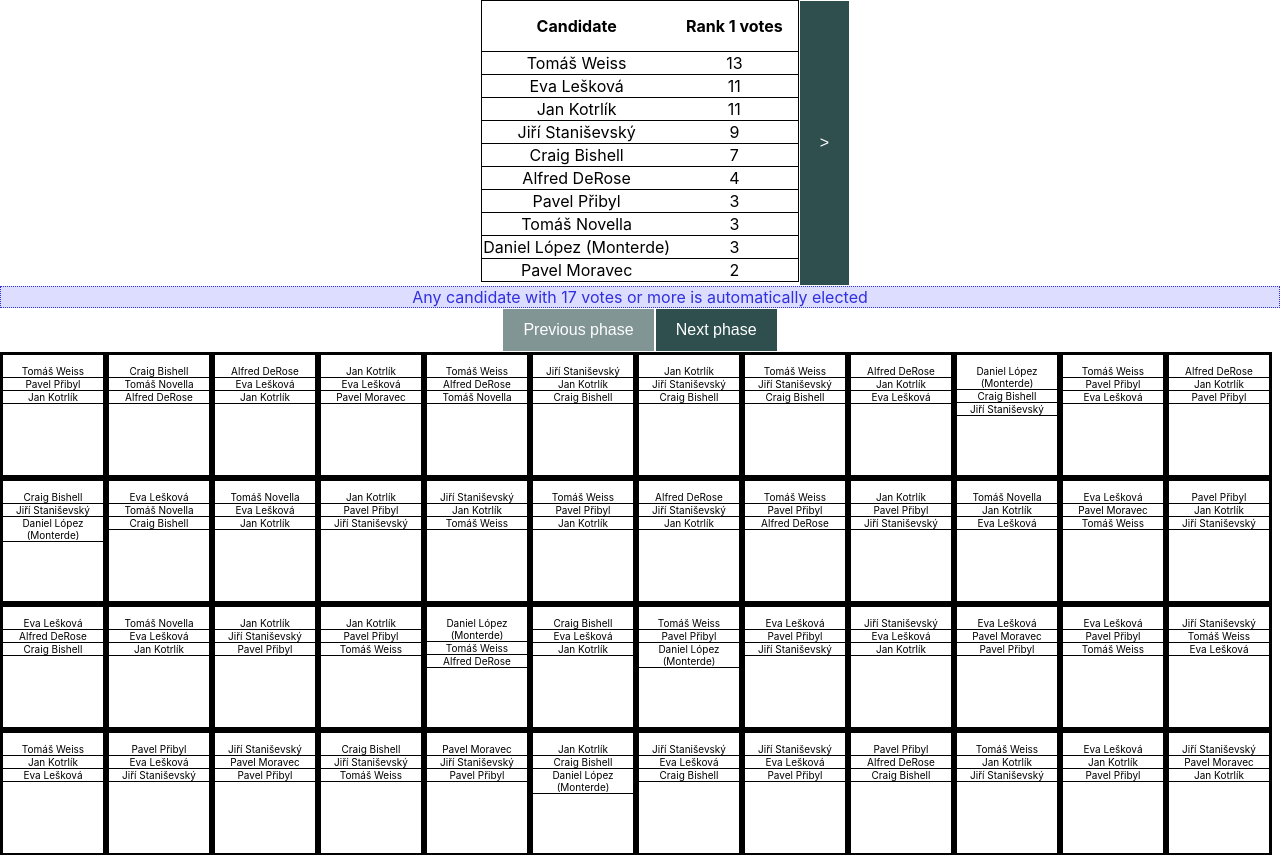
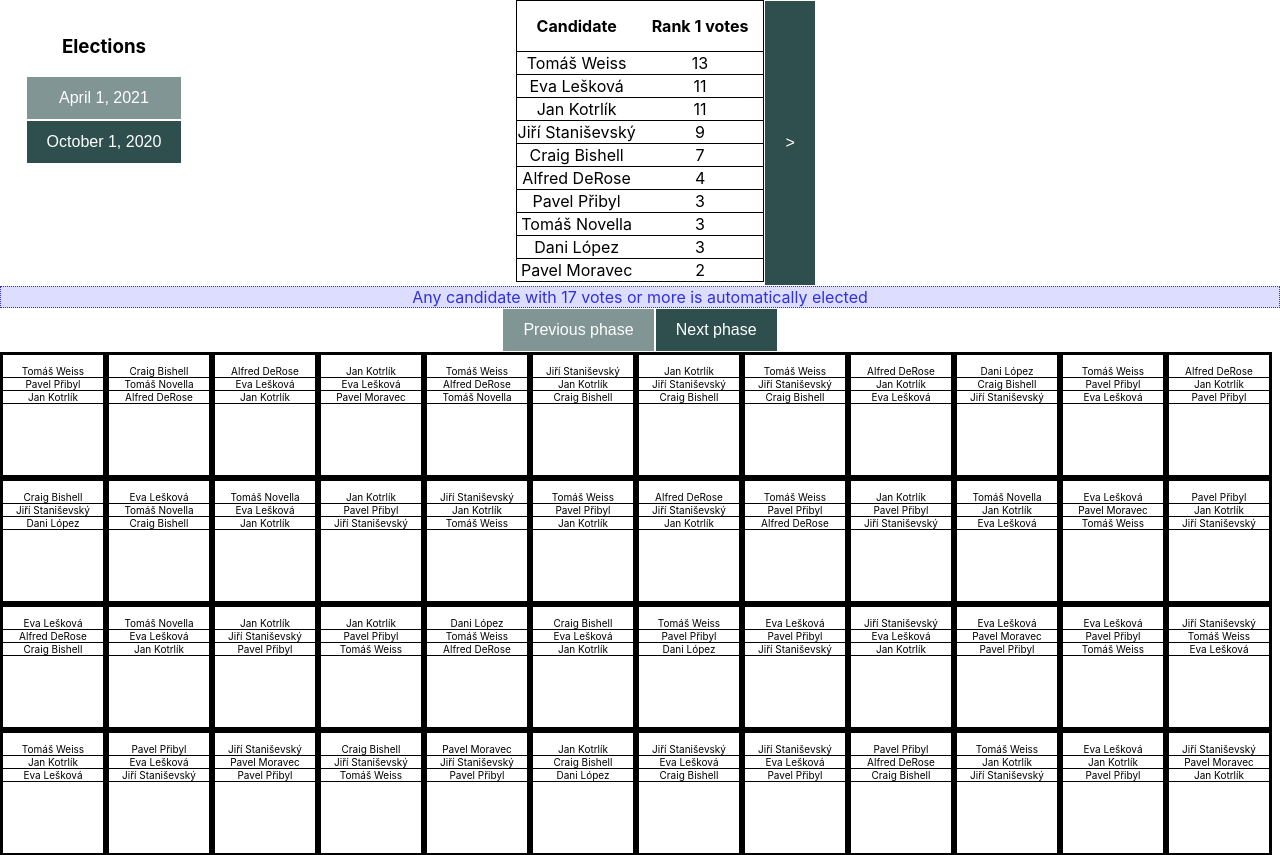
Before and after one commit to dlopezm/election-visualizer, a React (Create React App) app: page / in a window 1280 px wide. Shown: the top 855 px of the page. Built offline with nearby package versions, Linux system fonts and the light colour scheme.

Commit message:
Add support for multiple elections

```diff
--- a/package.json
+++ b/package.json
@@ -8,12 +8,14 @@
     "@testing-library/user-event": "^7.1.2",
     "@types/jest": "^24.0.0",
     "@types/lodash.clonedeep": "^4.5.6",
+    "@types/luxon": "^1.26.2",
     "@types/node": "^12.0.0",
     "@types/papaparse": "^5.2.4",
     "@types/react": "^16.9.0",
     "@types/react-dom": "^16.9.0",
     "gh-pages": "^3.1.0",
     "lodash.clonedeep": "^4.5.0",
+    "luxon": "^1.26.0",
     "papaparse": "^5.3.0",
     "react": "^16.13.1",
     "react-dom": "^16.13.1",
--- a/src/App.tsx
+++ b/src/App.tsx
@@ -2,20 +2,22 @@ import React, { ReactElement, useEffect, useState } from 'react';
 import csvParser from 'papaparse';
 
 import './App.css';
-import { Ballot } from './components/Ballot';
 import { Ballot as BallotType } from './state/Ballot';
+import { Election } from './components/Election';
 import { State } from './state/State';
 import { Status } from './state/Status';
-import { calculateState } from './state/CalculateState';
-import { CandidateTable } from './components/CandidateTable';
+import { calculateElection } from './state/CalculateState';
 import { range } from './utils';
-import { NUM_VOTED } from './constants';
+import { ELECTIONS, NUM_VOTED } from './constants';
+import { ElectionSelector } from './components/ElectionSelector';
 
 function App(): ReactElement {
-    const [fullState, setFullState] = useState<State>({ phases: [], activePhase: 0 });
+    const [fullState, setFullState] = useState<State>({ elections: [] });
+    const [activeElectionIndex, setActiveElectionIndex] = useState<number>(0);
     useEffect(() => {
         async function getData(): Promise<void> {
-            const response = await fetch(`${process.env.PUBLIC_URL}/data/Inaugural_Ballot.csv`);
+            ELECTIONS.forEach(async ({ fileName, date }, index) => {
+                const response = await fetch(`${process.env.PUBLIC_URL}/data/${fileName}`);
                 const text = await response.text();
                 const parsed = csvParser.parse(text);
 
@@ -25,7 +27,10 @@ function App(): ReactElement {
                     const match = candidate.match(/\[(.*)\]/);
                     const name = match ? match[1] : '';
                     const splitName = name.split(' ');
-                const reorderedName = [splitName[splitName.length - 1], ...splitName.slice(0, splitName.length - 1)];
+                    const reorderedName = [
+                        splitName[splitName.length - 1],
+                        ...splitName.slice(0, splitName.length - 1),
+                    ];
                     const finalName = reorderedName.join(' ');
                     return {
                         name: finalName,
@@ -56,51 +61,26 @@ function App(): ReactElement {
                         };
                     }
                 );
-            const state = calculateState(candidates, ballots);
-            setFullState(state);
+                const phases = calculateElection(candidates, ballots);
+                fullState.elections[index] = {
+                    date,
+                    phases,
+                };
+                setFullState({ elections: fullState.elections });
+            });
         }
         getData();
     }, []);
 
-    function incrementPhase(): void {
-        setFullState({
-            ...fullState,
-            activePhase: Math.min(fullState.phases.length - 1, fullState.activePhase + 1),
-        });
-    }
-
-    function decrementPhase(): void {
-        setFullState({
-            ...fullState,
-            activePhase: Math.max(0, fullState.activePhase - 1),
-        });
-    }
-
-    const activePhase = fullState.phases[fullState.activePhase];
+    const activeElection = fullState.elections[activeElectionIndex];
     return (
         <div className="App">
-            <div>
-                {activePhase && (
-                    <>
-                        <CandidateTable candidates={activePhase.candidates}></CandidateTable>
-                    </>
-                )}
-            </div>
-            <div className="info">{activePhase && activePhase.info}</div>
-            <div>
-                <button onClick={decrementPhase} disabled={fullState.activePhase === 0}>
-                    Previous phase
-                </button>
-                <button onClick={incrementPhase} disabled={fullState.activePhase === fullState.phases.length - 1}>
-                    Next phase
-                </button>
-            </div>
-            <div>
-                {fullState.phases[fullState.activePhase] &&
-                    fullState.phases[fullState.activePhase].ballots.map((ballot, index) => (
-                        <Ballot key={index} ballot={ballot} />
-                    ))}
-            </div>
+            <ElectionSelector
+                elections={fullState.elections}
+                setActiveIndex={setActiveElectionIndex}
+                activeIndex={activeElectionIndex}
+            />
+            {activeElection && <Election election={activeElection} />}
         </div>
     );
 }
--- /dev/null
+++ b/src/components/Election.tsx
@@ -0,0 +1,42 @@
+import React, { ReactElement, useState } from 'react';
+
+import { Ballot } from './Ballot';
+import { Election as ElectionType } from './../state/Election';
+import { CandidateTable } from './CandidateTable';
+
+interface Props {
+    election: ElectionType;
+}
+
+export function Election(props: Props): ReactElement {
+    const { election } = props;
+    const [phase, setPhase] = useState<number>(0);
+
+    function incrementPhase(): void {
+        setPhase(Math.min(election.phases.length - 1, phase + 1));
+    }
+
+    function decrementPhase(): void {
+        setPhase(Math.max(0, phase - 1));
+    }
+
+    const activePhase = election.phases[phase];
+    return (
+        <>
+            <div>{activePhase && <CandidateTable candidates={activePhase.candidates}></CandidateTable>}</div>
+            <div className="info">{activePhase && activePhase.info}</div>
+            <div>
+                <button onClick={decrementPhase} disabled={phase === 0}>
+                    Previous phase
+                </button>
+                <button onClick={incrementPhase} disabled={phase === election.phases.length - 1}>
+                    Next phase
+                </button>
+            </div>
+            <div>
+                {election.phases[phase] &&
+                    election.phases[phase].ballots.map((ballot, index) => <Ballot key={index} ballot={ballot} />)}
+            </div>
+        </>
+    );
+}
--- /dev/null
+++ b/src/components/ElectionSelector.tsx
@@ -0,0 +1,28 @@
+import React, { ReactElement } from 'react';
+import { DateTime } from 'luxon';
+import { Election as ElectionType } from './../state/Election';
+
+interface Props {
+    elections: ElectionType[];
+    activeIndex: number;
+    setActiveIndex: (index: number) => void;
+}
+
+export function ElectionSelector(props: Props): ReactElement {
+    return (
+        <div className="electionSelector">
+            <span>
+                <h3>Elections</h3>
+            </span>
+            {props.elections.map((election, index) => (
+                <button
+                    key={index}
+                    onClick={(): void => props.setActiveIndex(index)}
+                    disabled={index === props.activeIndex}
+                >
+                    {DateTime.fromJSDate(election.date).toLocaleString(DateTime.DATE_FULL)}
+                </button>
+            ))}
+        </div>
+    );
+}
--- a/src/components/components.css
+++ b/src/components/components.css
@@ -82,3 +82,12 @@ tr {
 th {
     padding: 15px;
 }
+
+.electionSelector {
+    display: flex;
+    flex-direction: column;
+    position: absolute;
+    top: 2%;
+    left: 2%;
+    z-index: 2;
+}
--- a/src/constants.ts
+++ b/src/constants.ts
@@ -1,3 +1,14 @@
 export const NUM_ELECTED = 3;
 export const NUM_VOTED = 3;
 export const QUOTA_RATIO = 0.25; // what ratio of the total votes a candidate needs to be automatically elected
+
+export const ELECTIONS = [
+    {
+        fileName: 'Spring_2021.csv',
+        date: new Date('2021-04-01'),
+    },
+    {
+        fileName: 'Inaugural_Ballot.csv',
+        date: new Date('2020-10-01'),
+    },
+];
--- a/src/state/CalculateState.ts
+++ b/src/state/CalculateState.ts
@@ -3,7 +3,7 @@ import cloneDeep from 'lodash.clonedeep';
 import { NUM_ELECTED, NUM_VOTED, QUOTA_RATIO } from '../constants';
 import { Ballot, Vote } from './Ballot';
 import { Candidate } from './Candidate';
-import { Phase, State } from './State';
+import { Phase } from './Election';
 import { Status } from './Status';
 
 function calculateNewPhase(
@@ -88,26 +88,26 @@ function eliminateCandidate(phase: Phase): string {
     }
 }
 
-export const calculateState = (candidates: Candidate[], ballots: Ballot[]): State => {
+export const calculateElection = (candidates: Candidate[], ballots: Ballot[]): Phase[] => {
     const autoElectQuota = Math.ceil(ballots.length * QUOTA_RATIO);
     console.log(`Any candidate with ${autoElectQuota} votes or more is automatically elected`);
 
-    const state: State = { phases: [], activePhase: 0 };
+    const phases: Phase[] = [];
 
     const { newCandidates, newBallots } = calculateNewPhase(candidates, ballots);
 
-    state.phases.push({
+    phases.push({
         candidates: newCandidates,
         ballots: newBallots,
         info: `Any candidate with ${autoElectQuota} votes or more is automatically elected`,
     });
 
     while (
-        state.phases[state.phases.length - 1].candidates.filter((candidate) => candidate.status === Status.elected)
-            .length < NUM_ELECTED
+        phases[phases.length - 1].candidates.filter((candidate) => candidate.status === Status.elected).length <
+        NUM_ELECTED
     ) {
-        console.log('Phase', state.phases.length, 'starting');
-        const phase = cloneDeep(state.phases[state.phases.length - 1]);
+        console.log('Phase', phases.length, 'starting');
+        const phase = cloneDeep(phases[phases.length - 1]);
         let someCandidateElectedThisPhase = false;
 
         for (let i = 0; i < phase.candidates.length && !someCandidateElectedThisPhase; ++i) {
@@ -141,7 +141,7 @@ export const calculateState = (candidates: Candidate[], ballots: Ballot[]): Stat
                 });
 
                 const { newCandidates, newBallots } = calculateNewPhase(phase.candidates, phase.ballots);
-                state.phases.push({
+                phases.push({
                     candidates: newCandidates,
                     ballots: newBallots,
                     info: `${candidate.name} had more than ${autoElectQuota} votes, so they were elected!`,
@@ -153,12 +153,12 @@ export const calculateState = (candidates: Candidate[], ballots: Ballot[]): Stat
             const eliminatedName = eliminateCandidate(phase);
 
             const { newCandidates, newBallots } = calculateNewPhase(phase.candidates, phase.ballots);
-            state.phases.push({
+            phases.push({
                 candidates: newCandidates,
                 ballots: newBallots,
                 info: `${eliminatedName} had the least votes, so they were eliminated!`,
             });
         }
     }
-    return state;
+    return phases;
 };
--- /dev/null
+++ b/src/state/Election.ts
@@ -0,0 +1,13 @@
+import { Ballot } from './Ballot';
+import { Candidate } from './Candidate';
+
+export interface Phase {
+    candidates: Candidate[];
+    ballots: Ballot[];
+    info: string;
+}
+
+export interface Election {
+    phases: Phase[];
+    date: Date;
+}
```
Also changed, not shown: src/state/State.ts (+2 -10 lines), public/data/Spring_2021.csv (added), 1 other file (tests, documents, lock files or other folders). Lines whose indentation alone changed are shown as unchanged.
